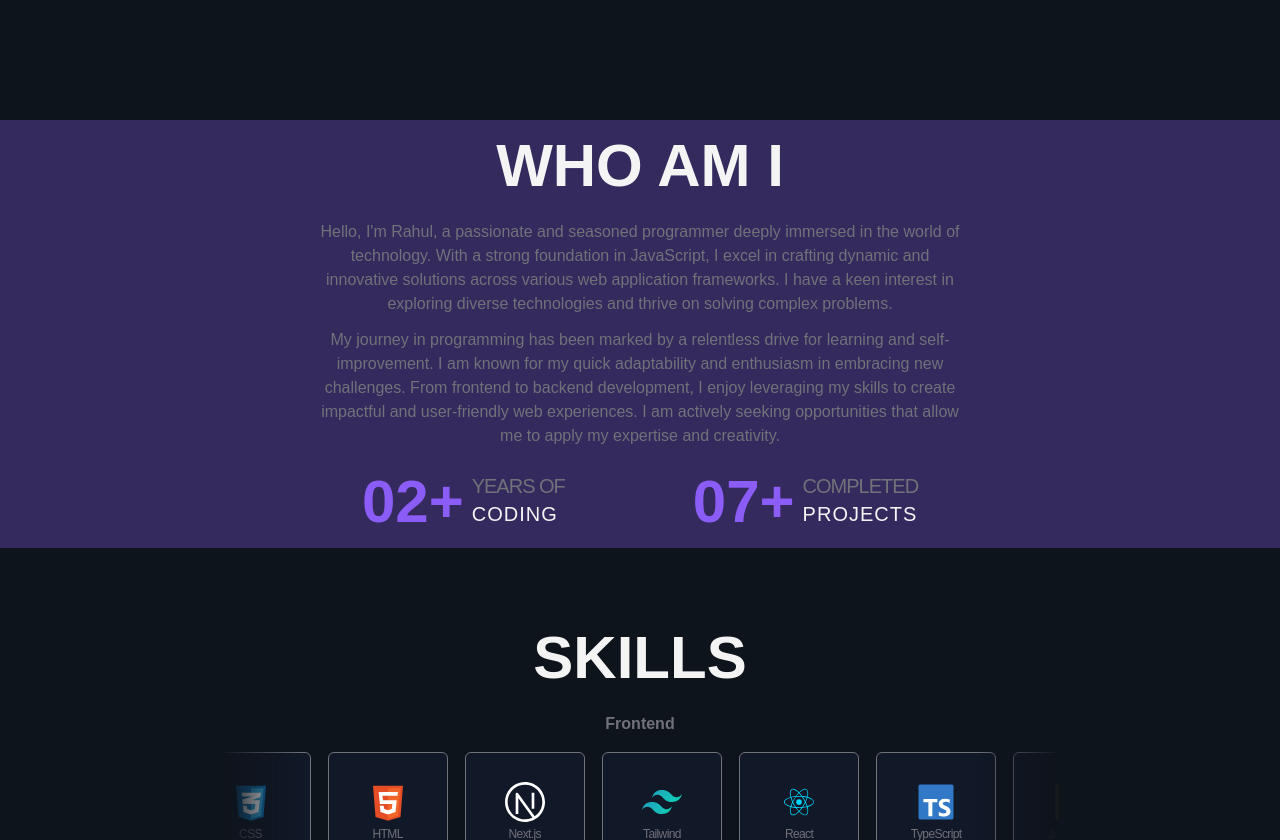
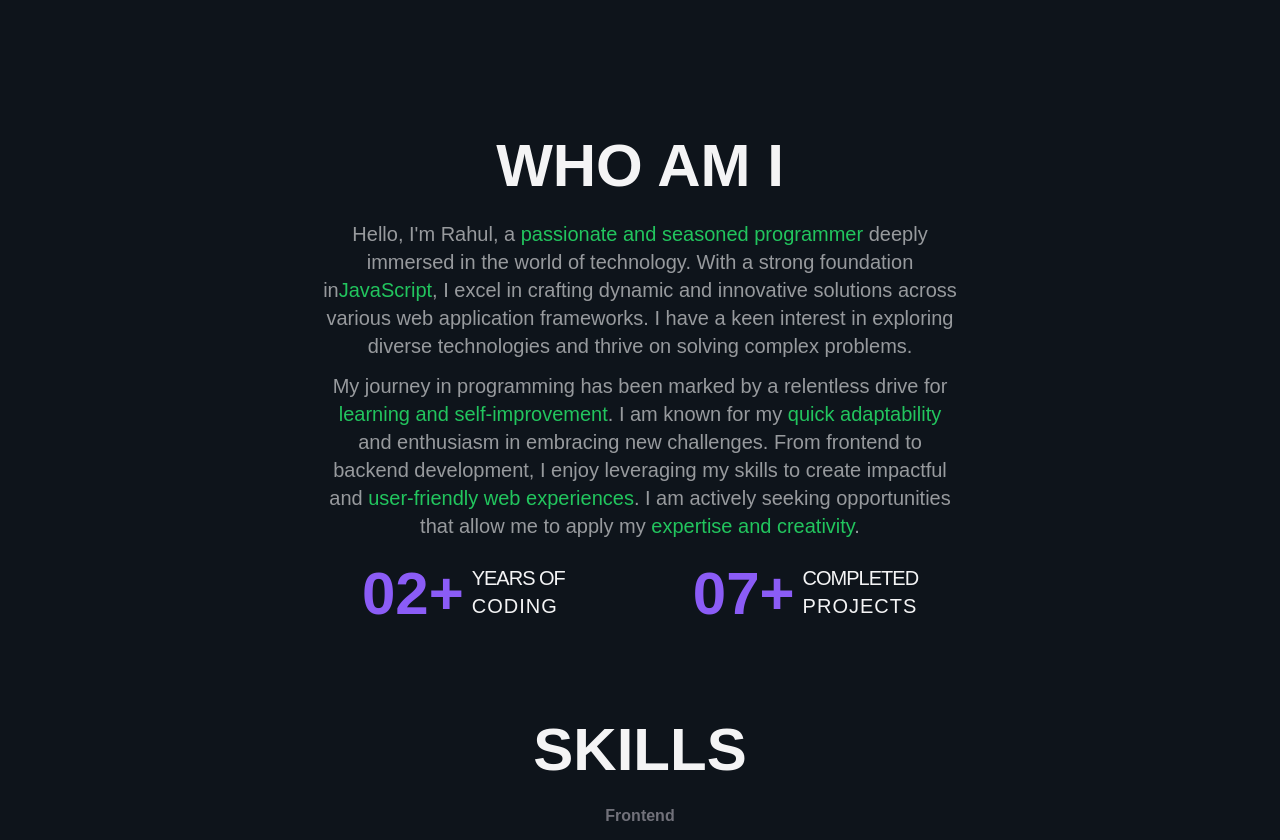
Before and after one commit to programmer-rahul/personal-portfolio, a Next.js app: page / in a window 1280 px wide. Shown: the part 560-1400 px from the top of the page. Built offline with nearby package versions, Linux system fonts and the light colour scheme; a web font is replaced by a local one.

Commit message:
add main text highlight in about section

```diff
--- a/app/components/about/about-section.tsx
+++ b/app/components/about/about-section.tsx
@@ -1,6 +1,6 @@
 export default function AboutSection() {
   return (
-    <section className="bg-main/30 p-4 px-60">
+    <section className="p-4 px-60">
       <div className="flex flex-col space-y-6">
         <div>
           <h3 className="text-center text-6xl font-bold uppercase text-primary-foreground">
@@ -9,23 +9,34 @@ export default function AboutSection() {
         </div>
 
         <div>
-          <div className="space-y-3 px-20 font-secondary text-secondary-foreground">
+          <div className="text-xl space-y-3 px-20 font-secondary text-primary-foreground/60">
             <p className="text-center">
-              Hello, I&apos;m Rahul, a passionate and seasoned programmer deeply
-              immersed in the world of technology. With a strong foundation in
-              JavaScript, I excel in crafting dynamic and innovative solutions
-              across various web application frameworks. I have a keen interest
-              in exploring diverse technologies and thrive on solving complex
-              problems.
+              Hello, I&apos;m Rahul, a{" "}
+              <span className="text-typewriter">
+                passionate and seasoned programmer
+              </span>{" "}
+              deeply immersed in the world of technology. With a strong
+              foundation in
+              <span className="text-typewriter">JavaScript</span>, I excel in
+              crafting dynamic and innovative solutions across various web
+              application frameworks. I have a keen interest in exploring
+              diverse technologies and thrive on solving complex problems.
             </p>
             <p className="text-center">
               My journey in programming has been marked by a relentless drive
-              for learning and self-improvement. I am known for my quick
-              adaptability and enthusiasm in embracing new challenges. From
-              frontend to backend development, I enjoy leveraging my skills to
-              create impactful and user-friendly web experiences. I am actively
-              seeking opportunities that allow me to apply my expertise and
-              creativity.
+              for{" "}
+              <span className="text-typewriter">
+                learning and self-improvement
+              </span>
+              . I am known for my{" "}
+              <span className="text-typewriter">quick adaptability</span> and
+              enthusiasm in embracing new challenges. From frontend to backend
+              development, I enjoy leveraging my skills to create impactful and{" "}
+              <span className="text-typewriter">
+                user-friendly web experiences
+              </span>
+              . I am actively seeking opportunities that allow me to apply my{" "}
+              <span className="text-typewriter">expertise and creativity</span>.
             </p>
           </div>
         </div>
@@ -34,7 +45,7 @@ export default function AboutSection() {
           <div className="flex gap-2">
             <p className="text-6xl font-bold text-main">02+</p>
             <div className="flex flex-col items-start text-xl tracking-tighter">
-              <span className="text-secondary-foreground">Years Of</span>
+              <span className="text-primary-foreground">Years Of</span>
               <span className="tracking-wider text-primary-foreground">
                 Coding
               </span>
@@ -44,7 +55,7 @@ export default function AboutSection() {
           <div className="flex gap-2">
             <p className="text-6xl font-bold text-main">07+</p>
             <div className="flex flex-col items-start text-xl tracking-tighter">
-              <span className="text-secondary-foreground">Completed</span>
+              <span className="text-primary-foreground">Completed</span>
               <span className="tracking-wider text-primary-foreground">
                 Projects
               </span>
--- a/app/globals.css
+++ b/app/globals.css
@@ -5,6 +5,7 @@
 :root {
   --background: 14, 20, 27;
   --main: 139, 92, 246;
+  --typewriter: 34, 197, 94;
 
   --primary-background: ;
   --primary-foreground: 244, 244, 245;
@@ -20,7 +21,7 @@
     @apply border-border;
   }
   body {
-    @apply bg-background text-primary-foreground font-primary;
+    @apply bg-background font-primary text-primary-foreground;
   }
 }
 
@@ -36,7 +37,7 @@
 
 .typewriter-text span::before {
   content: "Web Developer";
-  color: rgb(34 197 94);
+  color: rgba(var(--typewriter));
   animation: words 20s infinite;
 }
 
@@ -44,15 +45,17 @@
   content: "";
   position: absolute;
   height: 100%;
-  background-color: rgb(var(--background));
-  border-left: 2px solid rgb(34 197 94);
+  background-color: rgba(var(--background));
+  border-left: 2px solid rgba(var(--typewriter));
   right: -8px;
-  animation: cursor 0.8s infinite, typing 20s steps(14) infinite;
+  animation:
+    cursor 0.8s infinite,
+    typing 20s steps(14) infinite;
 }
 
 @keyframes cursor {
   to {
-    border-left: 2px solid rgb(34 197 94) 00;
+    border-left: 2px solid rgba(var(--typewriter));
   }
 }
 
--- a/tailwind.config.ts
+++ b/tailwind.config.ts
@@ -11,6 +11,7 @@ const config: Config = {
       colors: {
         background: "rgba(var(--background))",
         main: "rgba(var(--main))",
+        typewriter: "rgba(var(--typewriter))",
 
         primary: {
           background: "rgba(var(--primary-backgrond))",
```
